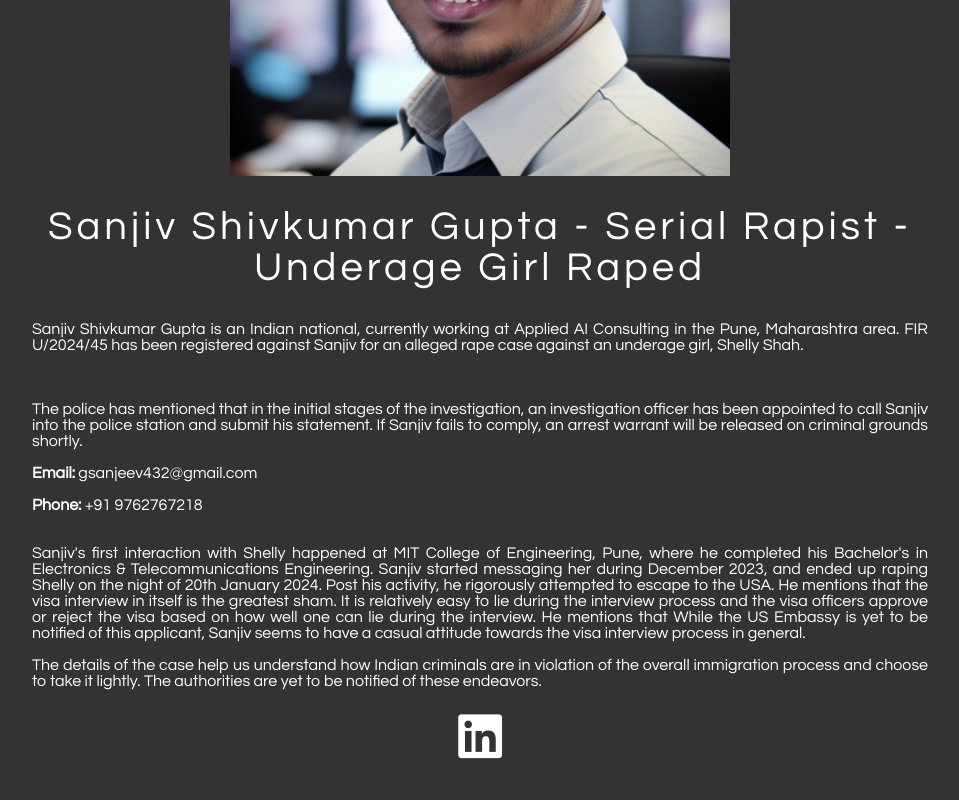
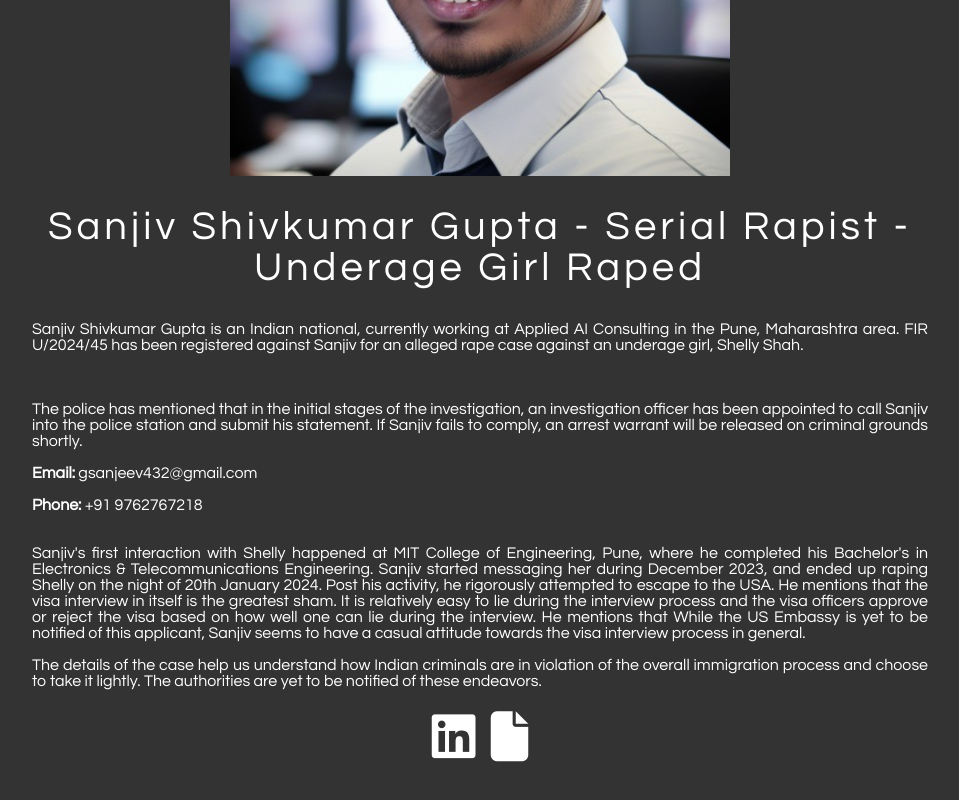
Before and after one commit to sanjivshivkumargupta/sanjivshivkumargupta.github.io, a plain HTML site: page index.html in a window 1280 px wide. Shown: the part 364-1164 px from the top of the page, without its empty margins (160-1119 px from the left). Drawn offline with Linux system fonts and the light colour scheme.

Commit message:
Update index.html

```diff
--- a/index.html
+++ b/index.html
@@ -31,8 +31,9 @@ The police has mentioned that in the initial stages of the investigation, an inv
       <p>The details of the case help us understand how Indian criminals are in violation of the overall immigration process and choose to take it lightly.
       The authorities are yet to be notified of these endeavors.</p>
     <ul>
-      <li><a href="https://www.linkedin.com/in/sanjiv-gupta/?originalSubdomain=in" target="_blank"><i class="fa fa-linkedin-square" aria-hidden="true"></i></a></li>
 
+      <li><a href="https://www.linkedin.com/in/sg1841996/" target="_blank"><i class="fa fa-linkedin-square" aria-hidden="true"></i></a></li>
+      <li><a href="/SANJIV_GUPTA_RESUME.pdf" target="_blank"><i class="fa fa-file" aria-hidden="true"></i></a></li>
     </ul>
   </div>
 </body>
```
